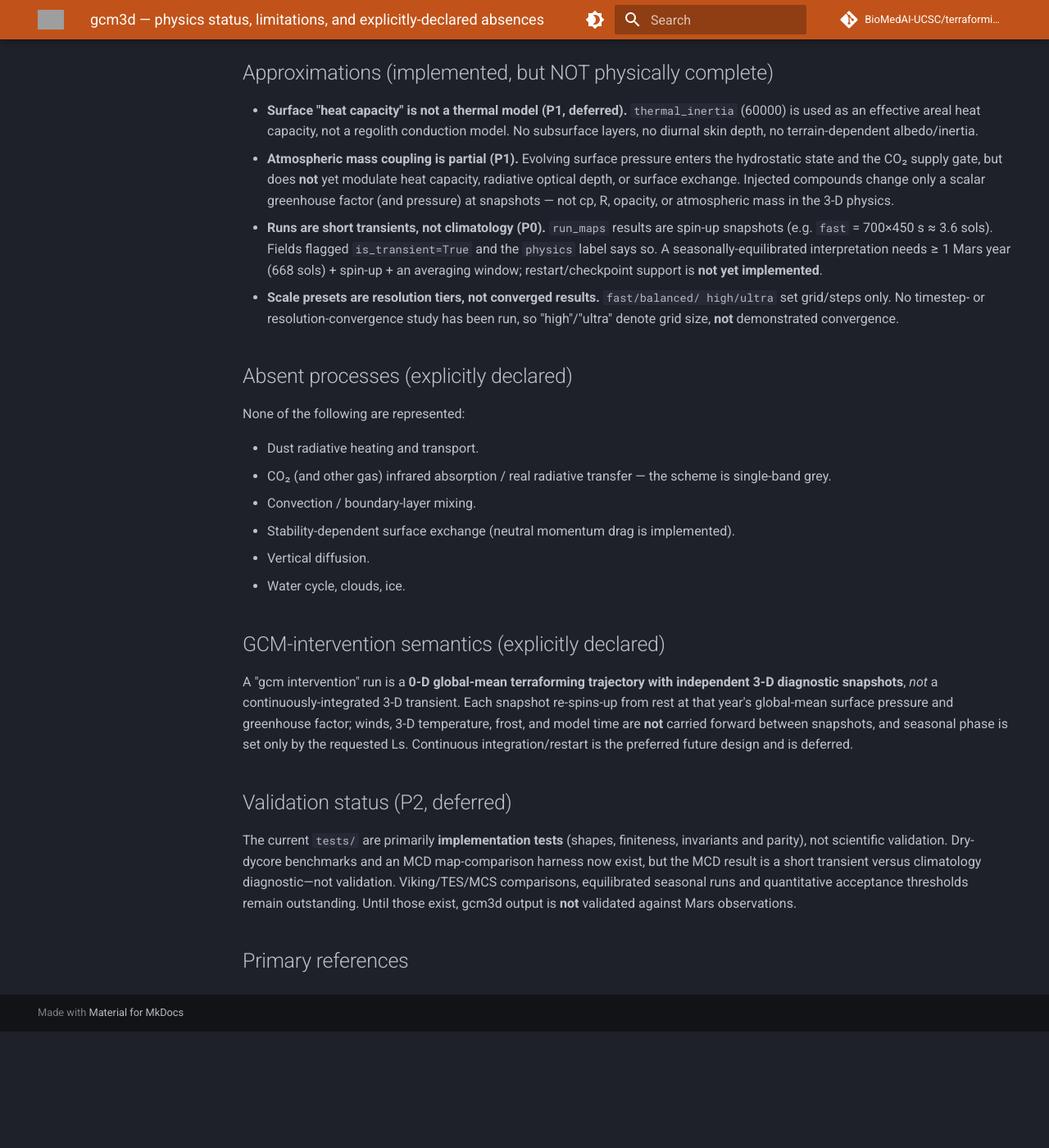
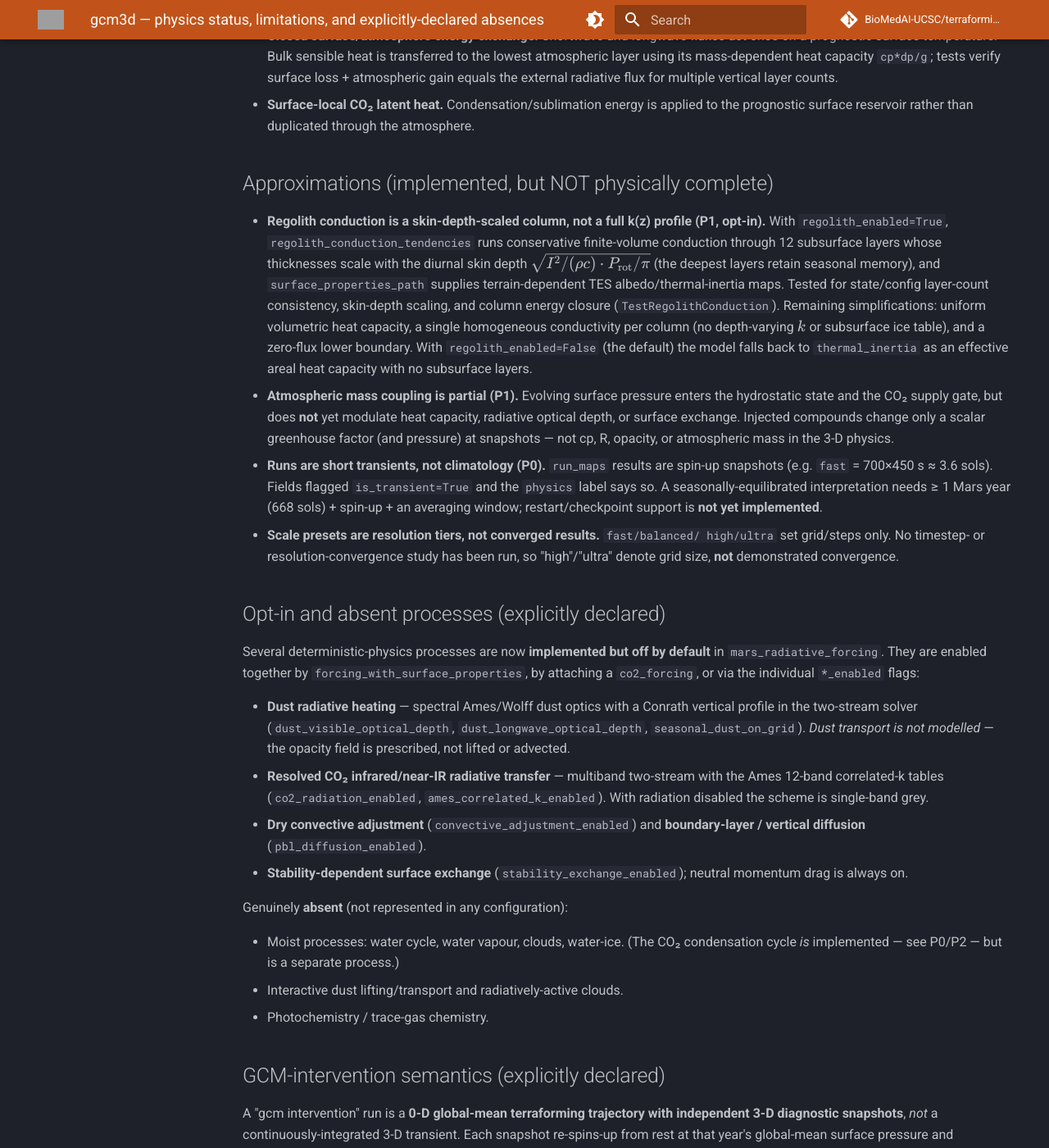
Before and after one commit to BioMedAI-UCSC/terraforming, an MkDocs documentation site: the page built from docs/ideas/gcm3d-physics-limitations.md, in a window 1280 px wide and 1400 px high, scrolled down 5968 px. Shown: the whole window at 82% size. Built offline with MkDocs 1.6.1 and Material for MkDocs 9.7.7, drawn with Linux system fonts in a browser that asks for light colours; comment, search, counter and statistics services are not loaded; before the commit the page ends 7226 px from its top, so only the background shows below that; some of the changed text lies outside the part shown; grey boxes are pictures that could not be loaded.

```diff
--- a/docs/ideas/gcm3d-physics-limitations.md
+++ b/docs/ideas/gcm3d-physics-limitations.md
@@ -204,17 +204,26 @@ prognostic soil-layer temperature so future long spin-ups remain continuous.
   \(\dot T_k=g(F_{k+1/2}-F_{k-1/2})/(c_p\Delta p_k)\), so the sum telescopes to the
   top/surface boundary fluxes. Acceptance: layer-summed closure and comparison with
   published Mars column/GCM benchmarks in [Forget et al. (1999)][forget1999].
-  **Current fidelity blocker:** outgoing longwave remains the single-grey proxy
-  \(F_{LW}=\epsilon\sigma(T_s/G)^4\). There are no resolved CO₂ 15-µm/NIR bands,
-  correlated-k coefficients, two-stream atmospheric fluxes or layerwise radiative
-  heating. Consequently the current temperature comparison is not JCM-fidelity
-  radiation, regardless of the added surface/PBL physics.
+  **Current fidelity blocker:** *validation*, not capability. When
+  `co2_radiation_enabled=False` (the `mars_radiative_forcing` default) the outgoing
+  longwave is still the single-grey proxy \(F_{LW}=\epsilon\sigma(T_s/G)^4\); when
+  radiation is enabled the model now runs resolved CO₂ shortwave/longwave bands,
+  Ames correlated-k coefficients, two-stream atmospheric fluxes and layerwise
+  radiative heating (flux-divergence). What remains before P1.4 closes is the
+  published-benchmark comparison (Forget et al. column), so enabled-radiation
+  output is not yet claimed as JCM-fidelity.
   - [x] Add a differentiable, pressure-scaled two-stream interface with separate
     CO₂ near-IR and 15-µm thermal optical depths. Layer heating is diagnosed from
     interface-flux convergence and a direct test verifies that atmosphere plus
-    surface equals the TOA budget to roundoff. This is a compact band model, not
-    correlated-k, so P1.4 remains open pending published coefficient tables and
-    the Forget et al. column comparison [Forget et al. (1999)][forget1999].
+    surface equals the TOA budget to roundoff. This compact band model remains as
+    the ablation fallback.
+  - [x] Integrate the bundled NASA Ames 12-band correlated-k CO₂ tables
+    (`ames_co2_12band.npz`, staged by `scripts/stage_ames_co2_radiation.py`):
+    SW/LW optical depths bilinearly interpolated in temperature and log-pressure,
+    split-Gaussian channel weights, Planck-band-fraction thermal emission, and
+    spectral Ames/Wolff dust optics. Enabled by default
+    (`ames_correlated_k_enabled=True`). P1.4 stays open pending the Forget et al.
+    column comparison [Forget et al. (1999)][forget1999].
 
 - [ ] **P1.5 — Energy-limited CO₂ phase change.** Replace the tunable relaxation rate
   with complementarity at the frost point: when frost is present, hold
@@ -324,10 +333,18 @@ prognostic soil-layer temperature so future long spin-ups remain continuous.
 
 ## Approximations (implemented, but NOT physically complete)
 
-- **Surface "heat capacity" is not a thermal model (P1, deferred).**
-  `thermal_inertia` (60000) is used as an effective areal heat capacity, not a
-  regolith conduction model. No subsurface layers, no diurnal skin depth, no
-  terrain-dependent albedo/inertia.
+- **Regolith conduction is a skin-depth-scaled column, not a full k(z) profile
+  (P1, opt-in).** With `regolith_enabled=True`, `regolith_conduction_tendencies`
+  runs conservative finite-volume conduction through 12 subsurface layers whose
+  thicknesses scale with the diurnal skin depth \(\sqrt{I^2/(\rho c)\cdot
+  P_\mathrm{rot}/\pi}\) (the deepest layers retain seasonal memory), and
+  `surface_properties_path` supplies terrain-dependent TES albedo/thermal-inertia
+  maps. Tested for state/config layer-count consistency, skin-depth scaling, and
+  column energy closure (`TestRegolithConduction`). Remaining simplifications:
+  uniform volumetric heat capacity, a single homogeneous conductivity per column
+  (no depth-varying \(k\) or subsurface ice table), and a zero-flux lower boundary.
+  With `regolith_enabled=False` (the default) the model falls back to
+  `thermal_inertia` as an effective areal heat capacity with no subsurface layers.
 - **Atmospheric mass coupling is partial (P1).** Evolving surface pressure enters
   the hydrostatic state and the CO₂ supply gate, but does **not** yet modulate heat
   capacity, radiative optical depth, or surface exchange. Injected compounds change
@@ -342,17 +359,31 @@ prognostic soil-layer temperature so future long spin-ups remain continuous.
   high/ultra` set grid/steps only. No timestep- or resolution-convergence study has
   been run, so "high"/"ultra" denote grid size, **not** demonstrated convergence.
 
-## Absent processes (explicitly declared)
+## Opt-in and absent processes (explicitly declared)
 
-None of the following are represented:
+Several deterministic-physics processes are now **implemented but off by default**
+in `mars_radiative_forcing`. They are enabled together by
+`forcing_with_surface_properties`, by attaching a `co2_forcing`, or via the
+individual `*_enabled` flags:
 
-- Dust radiative heating and transport.
-- CO₂ (and other gas) infrared absorption / real radiative transfer — the scheme
-  is single-band grey.
-- Convection / boundary-layer mixing.
-- Stability-dependent surface exchange (neutral momentum drag is implemented).
-- Vertical diffusion.
-- Water cycle, clouds, ice.
+- **Dust radiative heating** — spectral Ames/Wolff dust optics with a Conrath
+  vertical profile in the two-stream solver (`dust_visible_optical_depth`,
+  `dust_longwave_optical_depth`, `seasonal_dust_on_grid`). *Dust transport is not
+  modelled* — the opacity field is prescribed, not lifted or advected.
+- **Resolved CO₂ infrared/near-IR radiative transfer** — multiband two-stream with
+  the Ames 12-band correlated-k tables (`co2_radiation_enabled`,
+  `ames_correlated_k_enabled`). With radiation disabled the scheme is single-band grey.
+- **Dry convective adjustment** (`convective_adjustment_enabled`) and
+  **boundary-layer / vertical diffusion** (`pbl_diffusion_enabled`).
+- **Stability-dependent surface exchange** (`stability_exchange_enabled`); neutral
+  momentum drag is always on.
+
+Genuinely **absent** (not represented in any configuration):
+
+- Moist processes: water cycle, water vapour, clouds, water-ice. (The CO₂
+  condensation cycle *is* implemented — see P0/P2 — but is a separate process.)
+- Interactive dust lifting/transport and radiatively-active clouds.
+- Photochemistry / trace-gas chemistry.
 
 ## GCM-intervention semantics (explicitly declared)
 
--- a/mkdocs.yml
+++ b/mkdocs.yml
@@ -99,3 +99,10 @@ nav:
       - Mars: api/celestials.md
       - Engine: api/engine.md
       - Interventions: api/interventions.md
+  - Package · gcm3d (3-D GCM):
+      - Overview: package/gcm3d/README.md
+      - Philosophy: package/gcm3d/philosophy.md
+      - Architecture: package/gcm3d/architecture.md
+      - API Reference: package/gcm3d/api.md
+      - Implementation & Physics: package/gcm3d/implementation.md
+      - Data & validation scripts: scripts/gcm3d-data.md
```
Also changed, not shown: docs/package/gcm3d/README.md (added, +56 -0 lines), docs/package/gcm3d/api.md (added, +122 -0 lines), docs/package/gcm3d/architecture.md (added, +99 -0 lines), docs/package/gcm3d/implementation.md (added, +167 -0 lines), docs/package/gcm3d/philosophy.md (added, +69 -0 lines), docs/scripts/gcm3d-data.md (added, +27 -0 lines), 5 other files.
